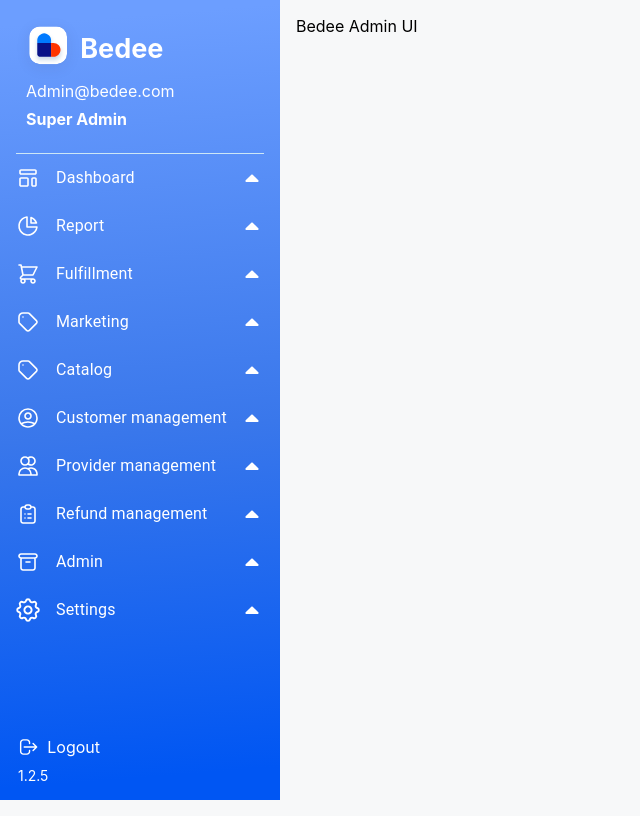
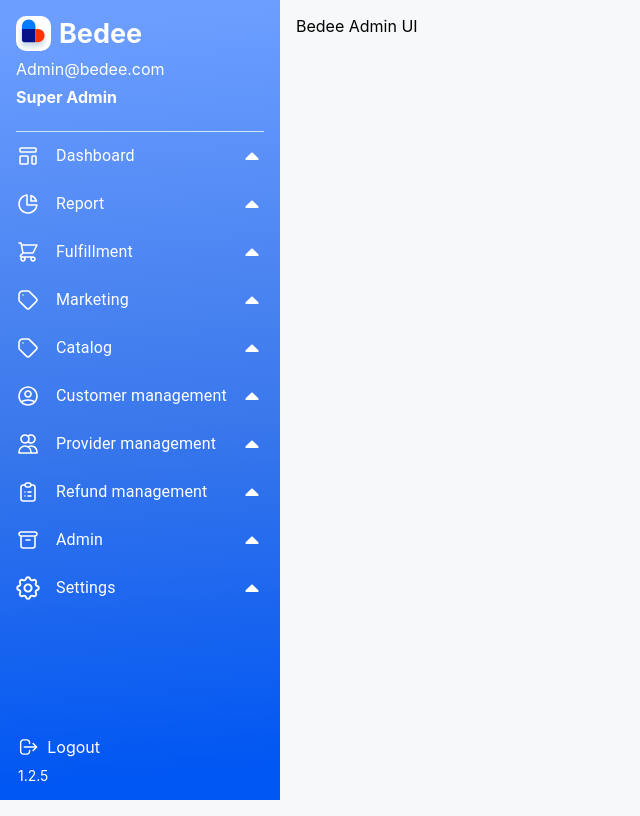
Before and after one commit to uthaira/bedee-admin-ui, a React (Create React App) app: page / in a window 1280 px wide. Shown: the whole page, without its empty margins (0-640 px from the left). Built offline with nearby package versions, Linux system fonts and the light colour scheme.

Commit message:
improve logo

```diff
--- a/src/components/icon/BedeeLogo.js
+++ b/src/components/icon/BedeeLogo.js
@@ -2,39 +2,22 @@
 
 const BedeeLogo = (props) => {
   return (
-    <svg width="126" height="127" viewBox="0 0 126 127" fill="none" xmlns="http://www.w3.org/2000/svg">
-      <g filter="url(#filter0_d_7661_184163)">
-        <g clipPath="url(#clip0_7661_184163)">
-          <rect x="26.0137" y="20.1064" width="74.2129" height="74.2129" rx="20.7791" fill="white"/>
-          <g filter="url(#filter1_d_7661_184163)">
-            <path d="M41.7324 52.5552H68.8067V79.6254H46.8116C46.1448 79.6259 45.4844 79.495 44.8682 79.2402C44.252 78.9854 43.6921 78.6117 43.2204 78.1403C42.7487 77.669 42.3744 77.1093 42.1191 76.4933C41.8638 75.8773 41.7324 75.217 41.7324 74.5502V52.5552Z" fill="#081288"/>
-            <path d="M41.7344 52.5554V47.5525C41.7035 45.7552 42.0308 43.9697 42.6972 42.3002C43.3636 40.6307 44.3558 39.1106 45.6159 37.8286C46.876 36.5466 48.3788 35.5284 50.0366 34.8333C51.6944 34.1382 53.474 33.7803 55.2716 33.7803C57.0692 33.7803 58.8488 34.1382 60.5066 34.8333C62.1644 35.5284 63.6671 36.5466 64.9272 37.8286C66.1873 39.1106 67.1796 40.6307 67.846 42.3002C68.5124 43.9697 68.8396 45.7552 68.8087 47.5525V52.5554H41.7344Z" fill="#007AFF"/>
-            <path d="M68.832 52.5552H73.8108C77.4006 52.5552 80.8433 53.9812 83.3816 56.5195C85.9199 59.0578 87.346 62.5005 87.346 66.0903C87.346 69.68 85.9199 73.1227 83.3816 75.6611C80.8433 78.1994 77.4006 79.6254 73.8108 79.6254H68.832V52.5552Z" fill="#FF3500"/>
-          </g>
-        </g>
+    <svg width="38" height="35" viewBox="0 0 38 35" fill="none" xmlns="http://www.w3.org/2000/svg">
+      <g filter="url(#filter0_d_1105_19305)">
+        <path d="M6.47168 12.4893H21.0644V27.0798H9.20931C8.8499 27.0801 8.49396 27.0096 8.16183 26.8722C7.82969 26.7349 7.52791 26.5334 7.27367 26.2794C7.01943 26.0254 6.81772 25.7237 6.68011 25.3917C6.54251 25.0597 6.47168 24.7038 6.47168 24.3444V12.4893Z" fill="#081288"/>
+        <path d="M6.47276 12.4897V9.79323C6.45608 8.82448 6.6325 7.86212 6.99168 6.96227C7.35087 6.06241 7.88564 5.2431 8.56483 4.55211C9.24401 3.86113 10.054 3.31232 10.9475 2.93769C11.8411 2.56306 12.8003 2.37012 13.7692 2.37012C14.738 2.37012 15.6972 2.56306 16.5908 2.93769C17.4843 3.31232 18.2943 3.86113 18.9734 4.55211C19.6526 5.2431 20.1874 6.06241 20.5466 6.96227C20.9058 7.86212 21.0822 8.82448 21.0655 9.79323V12.4897H6.47276Z" fill="#007AFF"/>
+        <path d="M21.0781 12.4893H23.7617C25.6965 12.4893 27.5521 13.2579 28.9202 14.626C30.2883 15.9941 31.057 17.8497 31.057 19.7845C31.057 21.7194 30.2883 23.575 28.9202 24.9431C27.5521 26.3112 25.6965 27.0798 23.7617 27.0798H21.0781V12.4893Z" fill="#FF3500"/>
       </g>
       <defs>
-        <filter id="filter0_d_7661_184163" x="0.286537" y="0.811094" width="125.667" height="125.667" filterUnits="userSpaceOnUse" colorInterpolationFilters="sRGB">
+        <filter id="filter0_d_1105_19305" x="0.22168" y="0.286784" width="37.085" height="37.21" filterUnits="userSpaceOnUse" colorInterpolationFilters="sRGB">
           <feFlood floodOpacity="0" result="BackgroundImageFix"/>
           <feColorMatrix in="SourceAlpha" type="matrix" values="0 0 0 0 0 0 0 0 0 0 0 0 0 0 0 0 0 0 127 0" result="hardAlpha"/>
-          <feOffset dy="6.43178"/>
-          <feGaussianBlur stdDeviation="12.8636"/>
-          <feColorMatrix type="matrix" values="0 0 0 0 0.113725 0 0 0 0 0.0862745 0 0 0 0 0.0901961 0 0 0 0.07 0"/>
-          <feBlend mode="normal" in2="BackgroundImageFix" result="effect1_dropShadow_7661_184163"/>
-          <feBlend mode="normal" in="SourceGraphic" in2="effect1_dropShadow_7661_184163" result="shape"/>
+          <feOffset dy="4.16667"/>
+          <feGaussianBlur stdDeviation="3.125"/>
+          <feColorMatrix type="matrix" values="0 0 0 0 0.00392157 0 0 0 0 0.313882 0 0 0 0 0.6 0 0 0 0.2 0"/>
+          <feBlend mode="normal" in2="BackgroundImageFix" result="effect1_dropShadow_1105_19305"/>
+          <feBlend mode="normal" in="SourceGraphic" in2="effect1_dropShadow_1105_19305" result="shape"/>
         </filter>
-        <filter id="filter1_d_7661_184163" x="32.4558" y="30.6881" width="64.1665" height="64.3984" filterUnits="userSpaceOnUse" colorInterpolationFilters="sRGB">
-          <feFlood floodOpacity="0" result="BackgroundImageFix"/>
-          <feColorMatrix in="SourceAlpha" type="matrix" values="0 0 0 0 0 0 0 0 0 0 0 0 0 0 0 0 0 0 127 0" result="hardAlpha"/>
-          <feOffset dy="6.18441"/>
-          <feGaussianBlur stdDeviation="4.63831"/>
-          <feColorMatrix type="matrix" values="0 0 0 0 0.00392157 0 0 0 0 0.313882 0 0 0 0 0.6 0 0 0 0.2 0"/>
-          <feBlend mode="normal" in2="BackgroundImageFix" result="effect1_dropShadow_7661_184163"/>
-          <feBlend mode="normal" in="SourceGraphic" in2="effect1_dropShadow_7661_184163" result="shape"/>
-        </filter>
-        <clipPath id="clip0_7661_184163">
-          <rect x="26.0137" y="20.1064" width="74.2129" height="74.2129" rx="20.7791" fill="white"/>
-        </clipPath>
       </defs>
     </svg>
 
--- a/src/components/menu/SideMenu/Header.js
+++ b/src/components/menu/SideMenu/Header.js
@@ -6,10 +6,13 @@
   const { visible, username, role, onVisible } = props
 
   const style = visible ? {} : { display: 'none' }
+  const logo = visible ? {} : { width: '24px', height: '24px' }
   return (
     <View>
       <LogoSection onClick={onVisible}>
-        <BedeeLogo />
+        <Logo style={logo}>
+          <BedeeLogo />
+        </Logo>
         <BrandName style={style}>Bedee</BrandName>
       </LogoSection>
       <User style={style}>
@@ -33,12 +36,19 @@
   fontSize: '27px',
   display: 'flex',
   alignItems: 'center',
+  columnGap: '8px',
   cursor: 'pointer',
+  marginBottom: '8px',
+})
 
-  'svg': {
-    width: '65px',
-    height: '65px',
-  }
+const Logo = styled('div')({
+  width: '35px',
+  height: '35px',
+  display: 'flex',
+  alignItems: 'center',
+  justifyContent: 'center',
+  borderRadius: '10px',
+  backgroundColor: 'white',
 })
 
 const BrandName = styled('div')({
@@ -47,7 +57,6 @@
 
 const User = styled('div')({
   width: '100%',
-  paddingLeft: '10px',
 })
 
 const Username = styled('div')({
```
